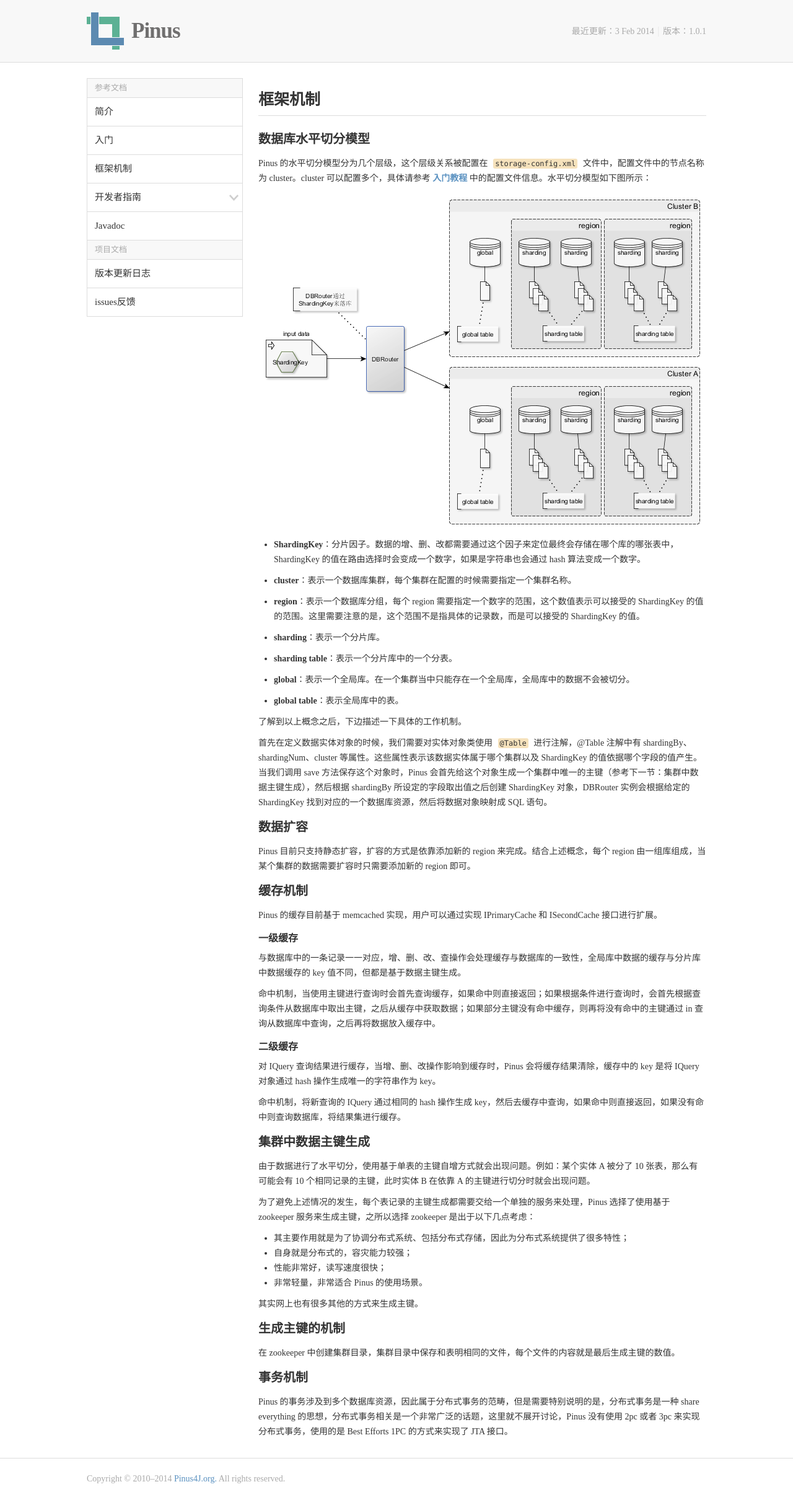
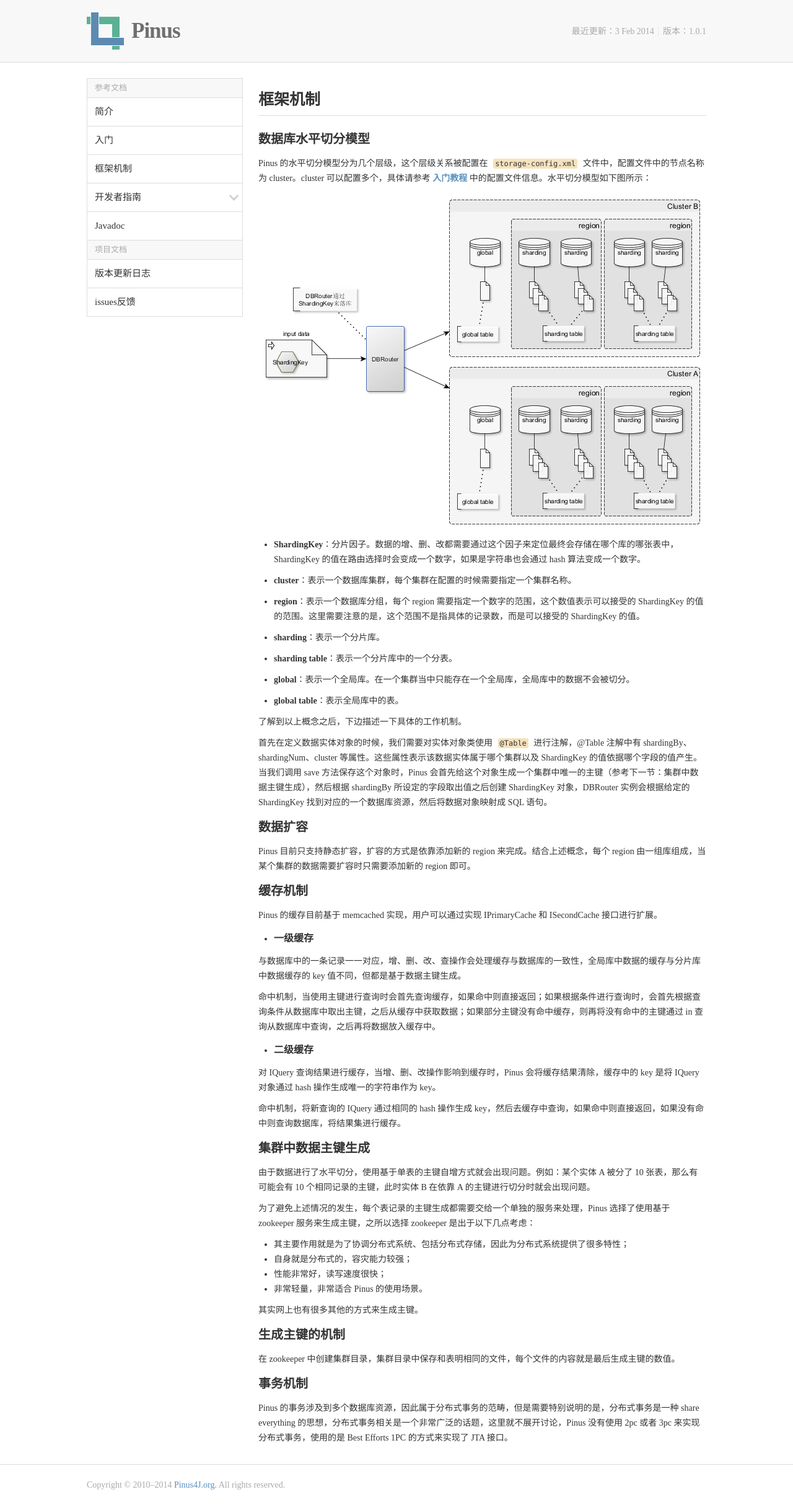
Before and after one commit to duanbn/pinus4j, a Jekyll site: the page built from _posts/2015-02-13-mechanism.md, in a window 1280 px wide. Shown: the whole page at 62% size. Built offline with Jekyll 4.4.1, drawn with Linux system fonts in a browser that asks for light colours.

```diff
--- a/_posts/2015-02-13-mechanism.md
+++ b/_posts/2015-02-13-mechanism.md
@@ -36,13 +36,13 @@ Pinus 目前只支持静态扩容，扩容的方式是依靠添加新的 region
 
 Pinus 的缓存目前基于 memcached 实现，用户可以通过实现 IPrimaryCache 和 ISecondCache 接口进行扩展。
 
-### 一级缓存
+* ### 一级缓存
 
 与数据库中的一条记录一一对应，增、删、改、查操作会处理缓存与数据库的一致性，全局库中数据的缓存与分片库中数据缓存的 key 值不同，但都是基于数据主键生成。
 
 命中机制，当使用主键进行查询时会首先查询缓存，如果命中则直接返回；如果根据条件进行查询时，会首先根据查询条件从数据库中取出主键，之后从缓存中获取数据；如果部分主键没有命中缓存，则再将没有命中的主键通过 in 查询从数据库中查询，之后再将数据放入缓存中。
 
-### 二级缓存
+* ### 二级缓存
 
 对 IQuery 查询结果进行缓存，当增、删、改操作影响到缓存时，Pinus 会将缓存结果清除，缓存中的 key 是将 IQuery 对象通过 hash 操作生成唯一的字符串作为 key。
 
```
